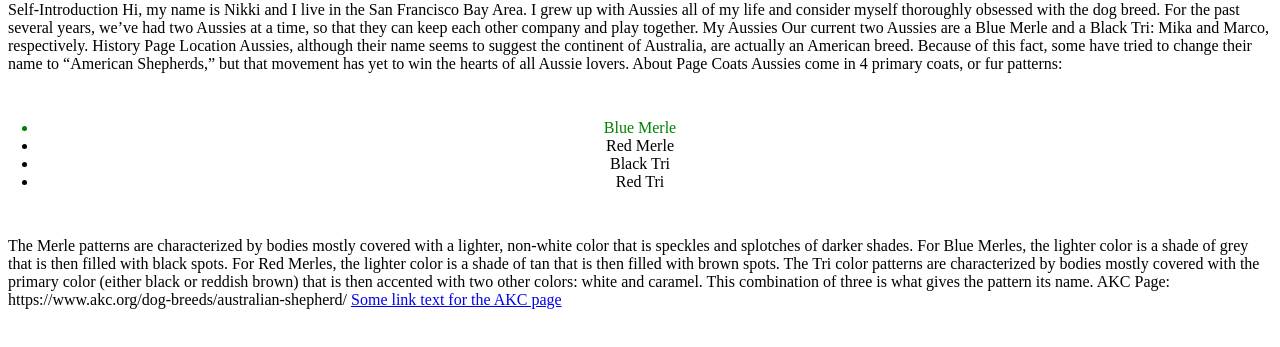
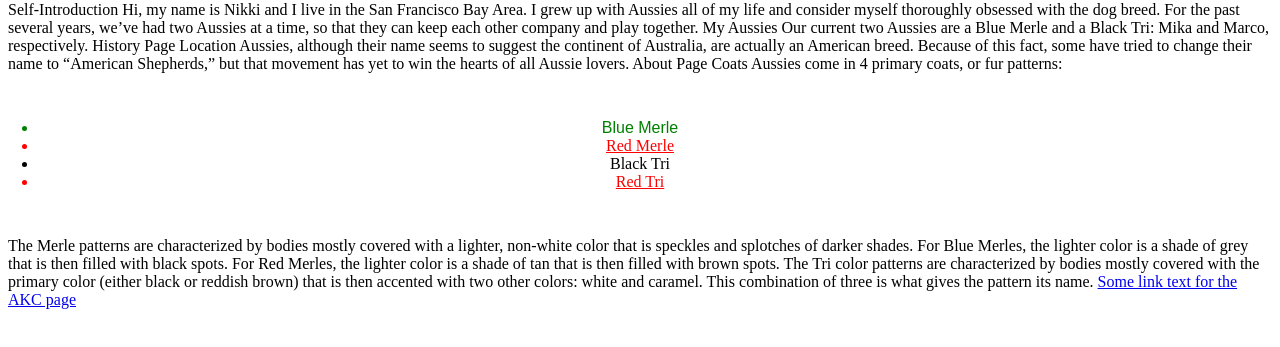
Before and after one commit to nkyllonen/GWC-SIP-2019, a plain HTML site: page week4/web-page/index-pt3.html in a window 1280 px wide. Shown: the part 79-426 px from the top of the page. Drawn offline with Linux system fonts and the light colour scheme.

Commit message:
week4(html): more ids

```diff
--- a/week4/web-page/index-pt3.html
+++ b/week4/web-page/index-pt3.html
@@ -22,15 +22,14 @@
     About Page
     Coats
     Aussies come in 4 primary coats, or fur patterns:
-    <ul class="content">
-      <li id="item">Blue Merle</li>
-      <li> Red Merle </li>
+    <ul class="list">
+      <li id="blue">Blue Merle</li>
+      <li id="red"> Red Merle </li>
       <li> Black Tri </li>
-      <li> Red Tri </li>
+      <li id="red"> Red Tri </li>
     </ul>
     The Merle patterns are characterized by bodies mostly covered with a lighter, non-white color that is speckles and splotches of darker shades. For Blue Merles, the lighter color is a shade of grey that is then filled with black spots. For Red Merles, the lighter color is a shade of tan that is then filled with brown spots.
     The Tri color patterns are characterized by bodies mostly covered with the primary color (either black or reddish brown) that is then accented with two other colors: white and caramel. This combination of three is what gives the pattern its name.
-    AKC Page: https://www.akc.org/dog-breeds/australian-shepherd/
 
     <a href="https://www.akc.org/dog-breeds/australian-shepherd/">Some link text for the AKC page</a>
   </body>
--- a/week4/web-page/mystyle.css
+++ b/week4/web-page/mystyle.css
@@ -2,11 +2,17 @@ h1 {
   color : blue;
 }
 
-#item {
+#blue {
   color: green;
+  font-family:fantasy;
 }
 
-.content {
+#red {
+  color: red;
+  text-decoration: underline;
+}
+
+.list {
   padding: 30px;
   text-align: center;
 }
```
